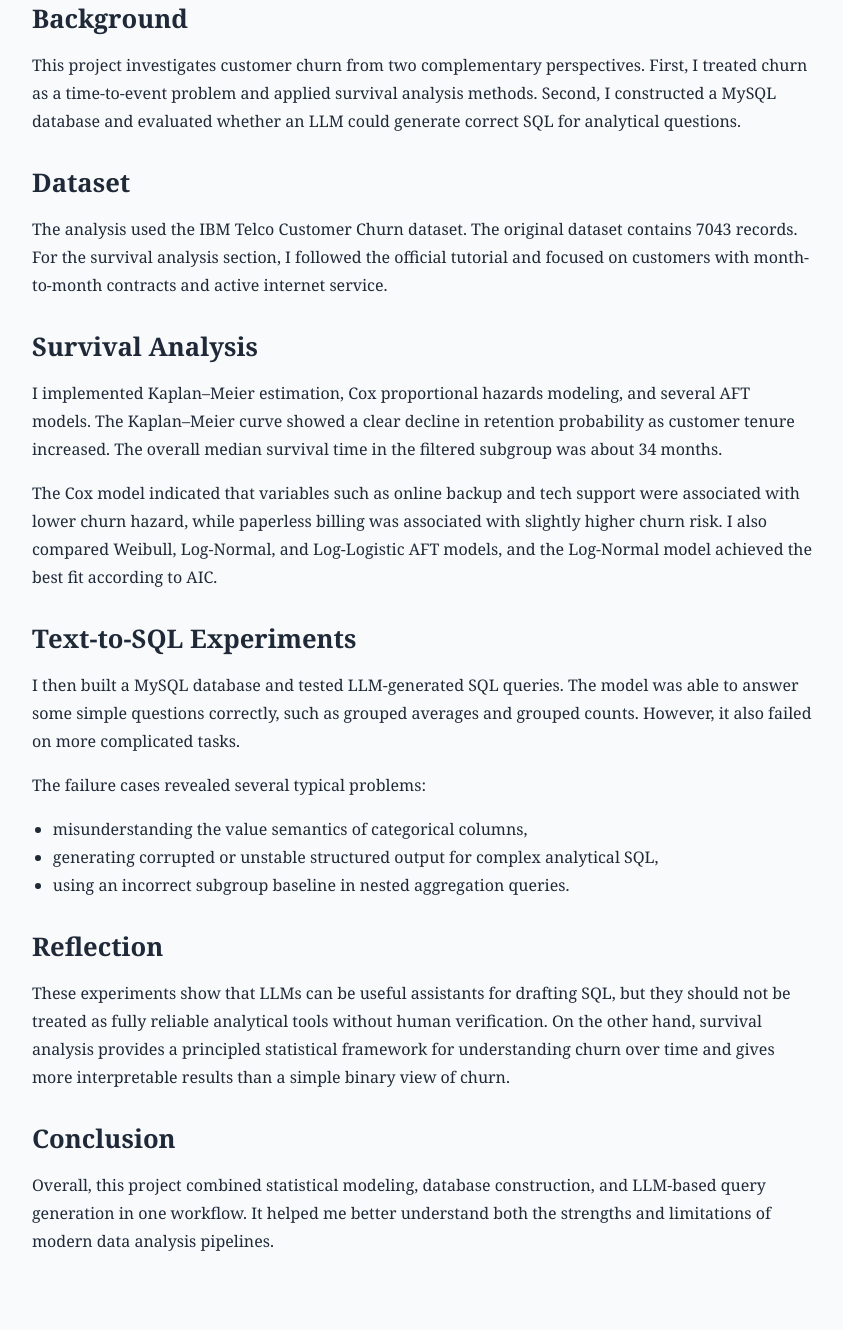
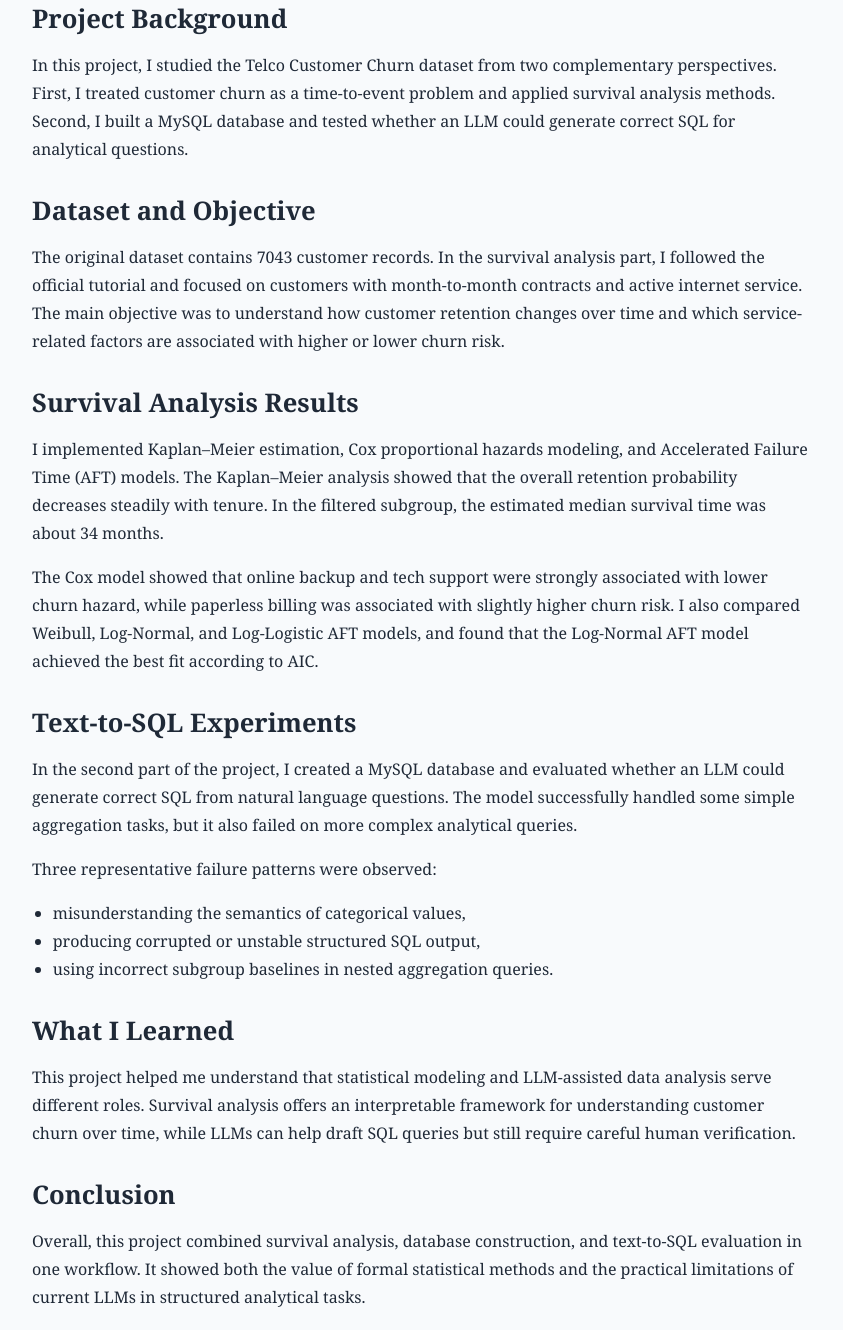
Before and after one commit to yuke1010/yuke1010.github.io, a plain HTML site: page blog.html in a window 1280 px wide. Shown: the part 390-1720 px from the top of the page, without its empty margins (218-1061 px from the left). Drawn offline with Linux system fonts and the light colour scheme.

Commit message:
Update blog page for Project 1
Updated section headings and refined project descriptions for clarity. Enhanced explanations of survival analysis and text-to-SQL experiments.

```diff
--- a/blog.html
+++ b/blog.html
@@ -25,62 +25,60 @@
       <h1>Survival Analysis and Text-to-SQL Experiments on Telco Customer Churn Data</h1>
       <p class="meta">By yuke1010 | Statistics and Data Science</p>
 
-      <h2>Background</h2>
+      <h2>Project Background</h2>
       <p>
-        This project investigates customer churn from two complementary perspectives.
-        First, I treated churn as a time-to-event problem and applied survival analysis methods.
-        Second, I constructed a MySQL database and evaluated whether an LLM could generate correct SQL
-        for analytical questions.
+        In this project, I studied the Telco Customer Churn dataset from two complementary perspectives.
+        First, I treated customer churn as a time-to-event problem and applied survival analysis methods.
+        Second, I built a MySQL database and tested whether an LLM could generate correct SQL for analytical questions.
       </p>
 
-      <h2>Dataset</h2>
+      <h2>Dataset and Objective</h2>
       <p>
-        The analysis used the IBM Telco Customer Churn dataset. The original dataset contains 7043 records.
-        For the survival analysis section, I followed the official tutorial and focused on customers with
-        month-to-month contracts and active internet service.
+        The original dataset contains 7043 customer records. In the survival analysis part, I followed the
+        official tutorial and focused on customers with month-to-month contracts and active internet service.
+        The main objective was to understand how customer retention changes over time and which service-related
+        factors are associated with higher or lower churn risk.
       </p>
 
-      <h2>Survival Analysis</h2>
+      <h2>Survival Analysis Results</h2>
       <p>
-        I implemented Kaplan–Meier estimation, Cox proportional hazards modeling, and several AFT models.
-        The Kaplan–Meier curve showed a clear decline in retention probability as customer tenure increased.
-        The overall median survival time in the filtered subgroup was about 34 months.
+        I implemented Kaplan–Meier estimation, Cox proportional hazards modeling, and Accelerated Failure Time (AFT) models.
+        The Kaplan–Meier analysis showed that the overall retention probability decreases steadily with tenure.
+        In the filtered subgroup, the estimated median survival time was about 34 months.
       </p>
       <p>
-        The Cox model indicated that variables such as online backup and tech support were associated with
-        lower churn hazard, while paperless billing was associated with slightly higher churn risk. I also
-        compared Weibull, Log-Normal, and Log-Logistic AFT models, and the Log-Normal model achieved the
-        best fit according to AIC.
+        The Cox model showed that online backup and tech support were strongly associated with lower churn hazard,
+        while paperless billing was associated with slightly higher churn risk. I also compared Weibull, Log-Normal,
+        and Log-Logistic AFT models, and found that the Log-Normal AFT model achieved the best fit according to AIC.
       </p>
 
       <h2>Text-to-SQL Experiments</h2>
       <p>
-        I then built a MySQL database and tested LLM-generated SQL queries. The model was able to answer
-        some simple questions correctly, such as grouped averages and grouped counts. However, it also failed
-        on more complicated tasks.
+        In the second part of the project, I created a MySQL database and evaluated whether an LLM could generate
+        correct SQL from natural language questions. The model successfully handled some simple aggregation tasks,
+        but it also failed on more complex analytical queries.
       </p>
       <p>
-        The failure cases revealed several typical problems:
+        Three representative failure patterns were observed:
       </p>
       <ul>
-        <li>misunderstanding the value semantics of categorical columns,</li>
-        <li>generating corrupted or unstable structured output for complex analytical SQL,</li>
-        <li>using an incorrect subgroup baseline in nested aggregation queries.</li>
+        <li>misunderstanding the semantics of categorical values,</li>
+        <li>producing corrupted or unstable structured SQL output,</li>
+        <li>using incorrect subgroup baselines in nested aggregation queries.</li>
       </ul>
 
-      <h2>Reflection</h2>
+      <h2>What I Learned</h2>
       <p>
-        These experiments show that LLMs can be useful assistants for drafting SQL, but they should not be
-        treated as fully reliable analytical tools without human verification. On the other hand, survival
-        analysis provides a principled statistical framework for understanding churn over time and gives more
-        interpretable results than a simple binary view of churn.
+        This project helped me understand that statistical modeling and LLM-assisted data analysis serve different roles.
+        Survival analysis offers an interpretable framework for understanding customer churn over time, while LLMs can help
+        draft SQL queries but still require careful human verification.
       </p>
 
       <h2>Conclusion</h2>
       <p>
-        Overall, this project combined statistical modeling, database construction, and LLM-based query
-        generation in one workflow. It helped me better understand both the strengths and limitations of
-        modern data analysis pipelines.
+        Overall, this project combined survival analysis, database construction, and text-to-SQL evaluation in one workflow.
+        It showed both the value of formal statistical methods and the practical limitations of current LLMs in structured
+        analytical tasks.
       </p>
     </article>
   </main>
```
